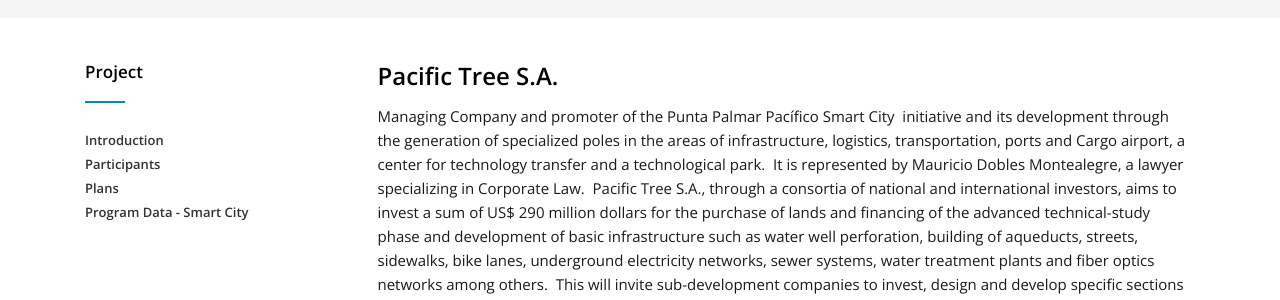
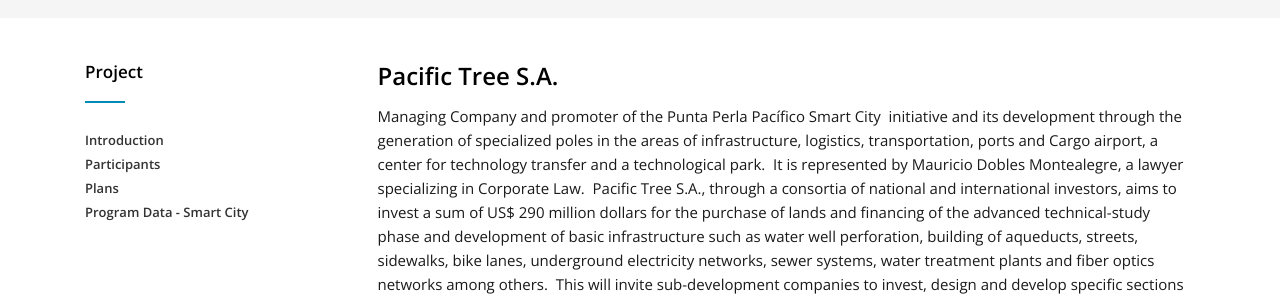
Before and after one commit to guayom/ppp, a Jekyll site: the page built from about/participants.md, in a window 1280 px wide. Shown: the part 140-440 px from the top of the page. Built offline with Jekyll 4.4.1, drawn with Linux system fonts in a browser that asks for light colours; nearby versions of some CDN libraries; some of the changed text lies outside the part shown.

Commit message:
Moved partiipants content to dato coms

```diff
--- a/participants.md
+++ b/about/participants.md
@@ -2,11 +2,10 @@
 title: Participants
 subtitle: Some of the participants in the project
 layout: project
-participants:
 ---
 ## Pacific Tree S.A.
 
-Managing Company and promoter of the Punta Palmar Pacífico Smart City  initiative and its development through the generation of specialized poles in the areas of infrastructure, logistics, transportation, ports and Cargo airport, a center for technology transfer and a technological park.  It is represented by Mauricio Dobles Montealegre, a lawyer specializing in Corporate Law.  Pacific Tree S.A., through a consortia of national and international investors, aims to invest a sum of US$ 290 million dollars for the purchase of lands and financing of the advanced technical-study phase and development of basic infrastructure such as water well perforation, building of aqueducts, streets, sidewalks, bike lanes, underground electricity networks, sewer systems, water treatment plants and fiber optics networks among others.  This will invite sub-development companies to invest, design and develop specific sections within and for said poles.
+Managing Company and promoter of the Punta Perla Pacífico Smart City  initiative and its development through the generation of specialized poles in the areas of infrastructure, logistics, transportation, ports and Cargo airport, a center for technology transfer and a technological park.  It is represented by Mauricio Dobles Montealegre, a lawyer specializing in Corporate Law.  Pacific Tree S.A., through a consortia of national and international investors, aims to invest a sum of US$ 290 million dollars for the purchase of lands and financing of the advanced technical-study phase and development of basic infrastructure such as water well perforation, building of aqueducts, streets, sidewalks, bike lanes, underground electricity networks, sewer systems, water treatment plants and fiber optics networks among others.  This will invite sub-development companies to invest, design and develop specific sections within and for said poles.
 
 ## INGENYA Consultores S.A.
 
```
Also changed, not shown: about/introduction.md (+1 -1 lines), 2 other files.
